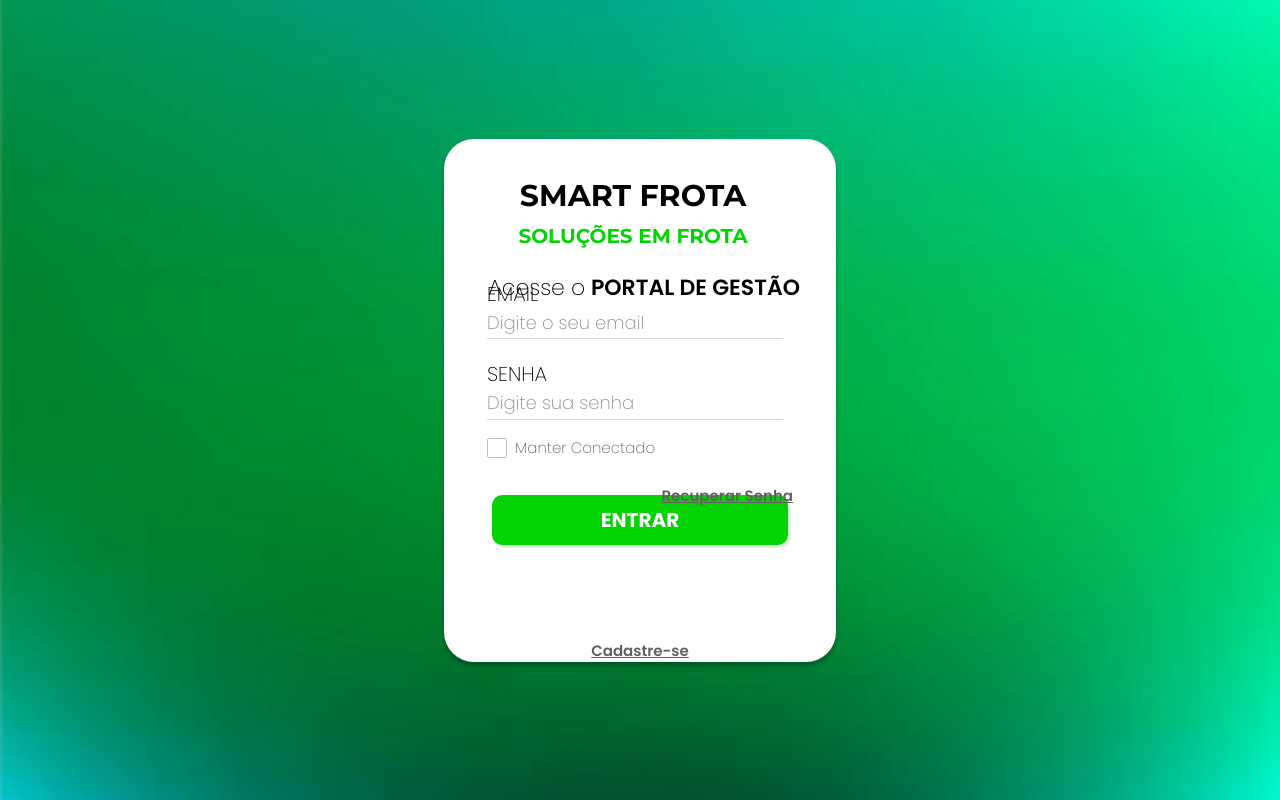
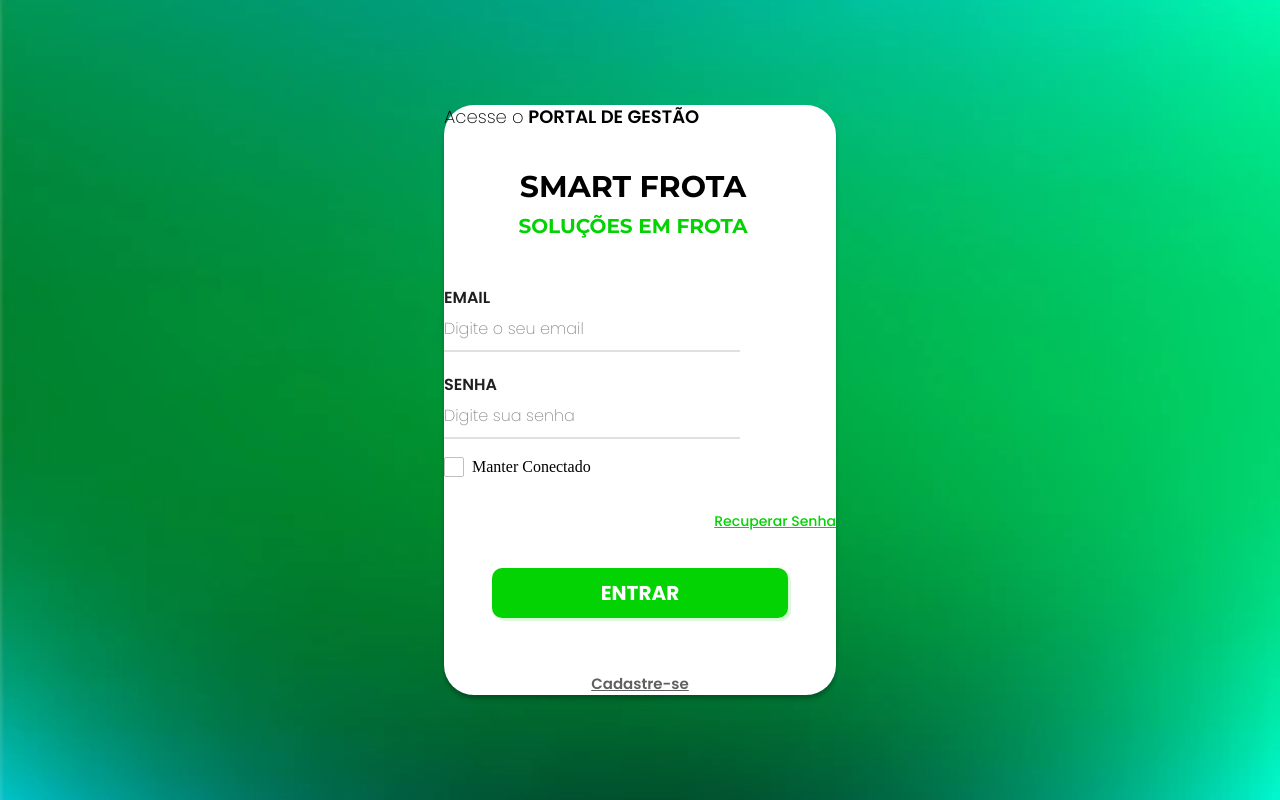
Before and after one commit to athirson55/SMART-FROTA, a React (Vite) app: page /#/login in a window 1280 px wide. Built offline with nearby package versions, Linux system fonts and the light colour scheme; no server answers.

Commit message:
Revisar e corrigir layout de login, recuperar senha e cadastro - melhorar espaçamento, contraste e usabilidade

```diff
--- a/src/styles/login.css
+++ b/src/styles/login.css
@@ -97,23 +97,27 @@
   display: flex;
   flex-direction: column;
   gap: 16px;
-  padding: 140px 43px 40px 43px;
+  padding: 0;
   margin: 0;
+  margin-top: 24px;
 }
 
 .tela-de-login .div {
-  position: absolute;
-  top: 345px;
-  right: 43px;
+  position: relative;
+  align-self: flex-end;
+  top: 0;
+  right: 0;
   font-family: "Poppins", Helvetica;
-  font-weight: 600;
-  color: #606060;
-  font-size: 15px;
+  font-weight: 500;
+  color: #03d303;
+  font-size: 14px;
   letter-spacing: 0;
   line-height: normal;
   text-decoration: underline;
   cursor: pointer;
   z-index: 3;
+  margin-top: 4px;
+  margin-bottom: 12px;
 }
 
 .tela-de-login .text-wrapper-2 {
@@ -156,14 +160,11 @@
   border-color: #03d303;
 }
 
-.tela-de-login .text-wrapper-3 {
-  width: 141px;
-  height: 23px;
+.tela-de-login .texto-wrapper-3 {
   font-family: "Poppins", Helvetica;
-  font-weight: 200;
-  color: #606060;
+  font-weight: 500;
+  color: #3e3e3e;
   font-size: 15px;
-  letter-spacing: 0;
   line-height: normal;
 }
 
@@ -172,15 +173,21 @@
   flex-direction: column;
   gap: 20px;
   width: 100%;
+  margin: 0;
+  padding: 0;
 }
 
 .tela-de-login .campo-usurio {
-  width: 313px;
-  height: 60.5px;
+  width: 100%;
   display: flex;
   flex-direction: column;
-  padding-bottom: 6px;
-  border-bottom: 1px solid #d9d9d9;
+  padding-bottom: 8px;
+  border-bottom: 2px solid #e0e0e0;
+  transition: border-bottom-color 0.2s ease;
+}
+
+.tela-de-login .campo-usurio:focus-within {
+  border-bottom-color: #03d303;
 }
 
 .tela-de-login .text-wrapper-4 {
@@ -188,9 +195,9 @@
   width: 81px;
   height: 30px;
   font-family: "Poppins", Helvetica;
-  font-weight: 200;
-  color: #000000;
-  font-size: 20px;
+  font-weight: 600;
+  color: #1f1f1f;
+  font-size: 16px;
   letter-spacing: 0;
   line-height: normal;
 }
@@ -200,21 +207,25 @@
   width: 100%;
   height: 27px;
   font-family: "Poppins", Helvetica;
-  font-weight: 200;
-  color: #606060;
-  font-size: 18px;
+  font-weight: 300;
+  color: #3e3e3e;
+  font-size: 16px;
   letter-spacing: 0;
   line-height: normal;
 }
 
 .tela-de-login .campo-senha {
   margin-left: 0;
-  width: 313px;
-  height: 60.5px;
+  width: 100%;
   display: flex;
   flex-direction: column;
-  padding-bottom: 6px;
-  border-bottom: 1px solid #d9d9d9;
+  padding-bottom: 8px;
+  border-bottom: 2px solid #e0e0e0;
+  transition: border-bottom-color 0.2s ease;
+}
+
+.tela-de-login .campo-senha:focus-within {
+  border-bottom-color: #03d303;
 }
 
 .tela-de-login .text-wrapper-6 {
@@ -222,9 +233,9 @@
   width: 61px;
   height: 30px;
   font-family: "Poppins", Helvetica;
-  font-weight: 200;
-  color: #000000;
-  font-size: 20px;
+  font-weight: 600;
+  color: #1f1f1f;
+  font-size: 16px;
   letter-spacing: 0;
   line-height: normal;
 }
@@ -234,9 +245,9 @@
   width: 100%;
   height: 27px;
   font-family: "Poppins", Helvetica;
-  font-weight: 200;
-  color: #606060;
-  font-size: 18px;
+  font-weight: 300;
+  color: #3e3e3e;
+  font-size: 16px;
   letter-spacing: 0;
   line-height: normal;
 }
@@ -272,15 +283,16 @@
 }
 
 .tela-de-login .acesse-o-PORTAL-DE {
-  position: absolute;
-  top: 132px;
-  left: 44px;
+  position: relative;
+  margin: 0;
+  padding: 0;
   font-family: "Poppins", Helvetica;
   font-weight: 400;
   color: #000000;
-  font-size: 22px;
+  font-size: 18px;
   letter-spacing: 0;
-  line-height: normal;
+  line-height: 1.3;
+  margin-bottom: 20px;
 }
 
 .tela-de-login .span {
@@ -298,17 +310,21 @@
 }
 
 .tela-de-login .smart-frota-SOLU-ES {
-  position: absolute;
-  top: 38px;
-  left: 61px;
-  width: 274px;
+  position: relative;
+  width: 100%;
   font-family: "Montserrat", Helvetica;
   font-weight: 700;
   color: transparent;
-  font-size: 32px;
+  font-size: 28px;
   text-align: center;
   letter-spacing: 0;
-  line-height: normal;
+  line-height: 1.2;
+  margin: 0;
+  padding: 0;
+  padding-top: 20px;
+  padding-bottom: 20px;
+  top: 0;
+  left: 0;
 }
 
 .tela-de-login .text-wrapper-10 {
@@ -368,22 +384,23 @@
 }
 
 .tela-de-login .auth-card-medium {
-  height: 560px;
+  /* height: auto - remover fixo */
 }
 
 .tela-de-login .auth-card-tall {
-  height: 660px;
+  /* height: auto - remover fixo */
 }
 
 .tela-de-login .auth-content {
-  position: absolute;
-  top: 140px;
-  left: 44px;
-  right: 44px;
-  bottom: 30px;
+  position: relative;
+  top: 0;
+  left: 0;
+  right: 0;
+  bottom: 0;
   z-index: 2;
   display: flex;
   flex-direction: column;
+  padding: 40px 40px;
 }
 
 .tela-de-login .auth-title {
@@ -395,34 +412,37 @@
 }
 
 .tela-de-login .auth-subtitle {
-  margin-top: 10px;
+  margin-top: 12px;
+  margin-bottom: 20px;
   font-family: "Poppins", Helvetica;
-  font-size: 15px;
-  font-weight: 300;
+  font-size: 14px;
+  font-weight: 400;
   color: #5f5f5f;
-  line-height: 1.35;
+  line-height: 1.5;
 }
 
 .tela-de-login .auth-form {
   margin-top: 24px;
   display: flex;
   flex-direction: column;
-  gap: 14px;
+  gap: 18px;
 }
 
 .tela-de-login .auth-field {
   display: flex;
   flex-direction: column;
-  gap: 8px;
-  padding-bottom: 8px;
-  border-bottom: 1px solid #d9d9d9;
+  gap: 10px;
+  padding-bottom: 10px;
+  border-bottom: 2px solid #e0e0e0;
 }
 
 .tela-de-login .auth-label {
   font-family: "Poppins", Helvetica;
-  font-size: 16px;
-  font-weight: 500;
+  font-size: 15px;
+  font-weight: 600;
   color: #1f1f1f;
+  text-transform: uppercase;
+  letter-spacing: 0.5px;
 }
 
 .tela-de-login .auth-input {
@@ -437,6 +457,7 @@
   padding: 8px 0;
   -webkit-appearance: none;
   -webkit-font-size-adjust: 100%;
+  transition: border-bottom-color 0.2s ease;
 }
 
 .tela-de-login .auth-input::placeholder {
@@ -448,15 +469,27 @@
   caret-color: #03d303;
 }
 
+.tela-de-login .auth-input.input-error {
+  border-bottom-color: #c53030;
+}
+
+.tela-de-login .auth-hint {
+  font-family: "Poppins", Helvetica;
+  font-size: 12px;
+  font-weight: 500;
+  margin-top: 4px;
+  line-height: 1.2;
+}
+
 .tela-de-login .auth-submit {
-  margin-top: 6px;
+  margin-top: 20px;
   height: 50px;
   border: 0;
   border-radius: 10px;
   background-color: #03d303;
   color: #ffffff;
   font-family: "Poppins", Helvetica;
-  font-size: 20px;
+  font-size: 18px;
   font-weight: 700;
   cursor: pointer;
   box-shadow: 3px 3px 0 rgba(0, 0, 0, 0.14);
@@ -478,12 +511,13 @@
 }
 
 .tela-de-login .auth-feedback {
-  min-height: 18px;
-  margin-top: 2px;
+  min-height: 20px;
+  margin-top: 6px;
   font-family: "Poppins", Helvetica;
   font-size: 13px;
   font-weight: 500;
-  text-align: center;
+  text-align: left;
+  line-height: 1.4;
 }
 
 .tela-de-login .auth-feedback.erro {
@@ -495,13 +529,19 @@
 }
 
 .tela-de-login .auth-link {
-  margin-top: auto;
+  margin-top: 16px;
   align-self: center;
   font-family: "Poppins", Helvetica;
-  font-size: 15px;
+  font-size: 14px;
   font-weight: 600;
-  color: #606060;
+  color: #03d303;
   text-decoration: underline;
+  cursor: pointer;
+  transition: color 0.2s ease;
+}
+
+.tela-de-login .auth-link:hover {
+  color: #00a000;
 }
 
 /* 2xl */
```
